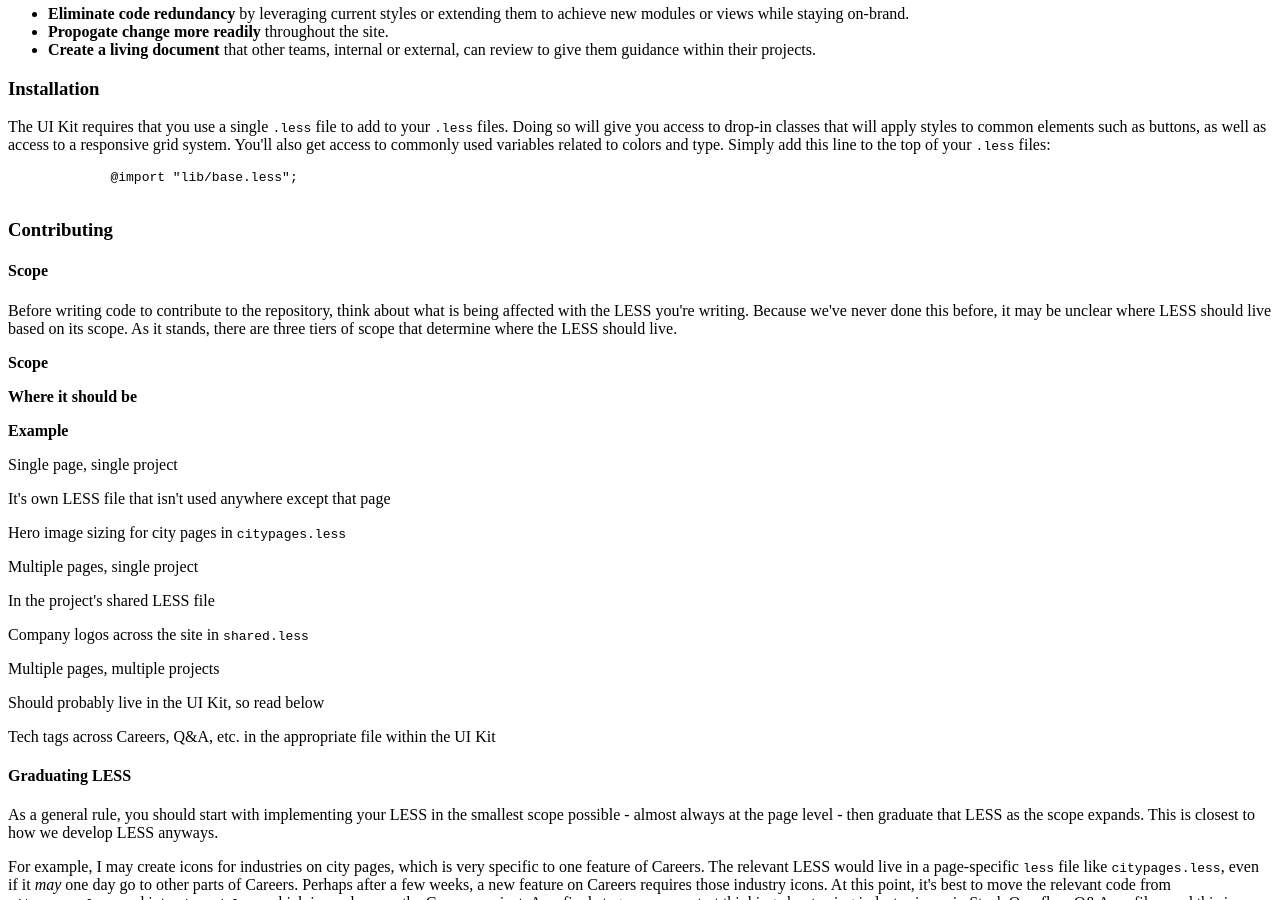
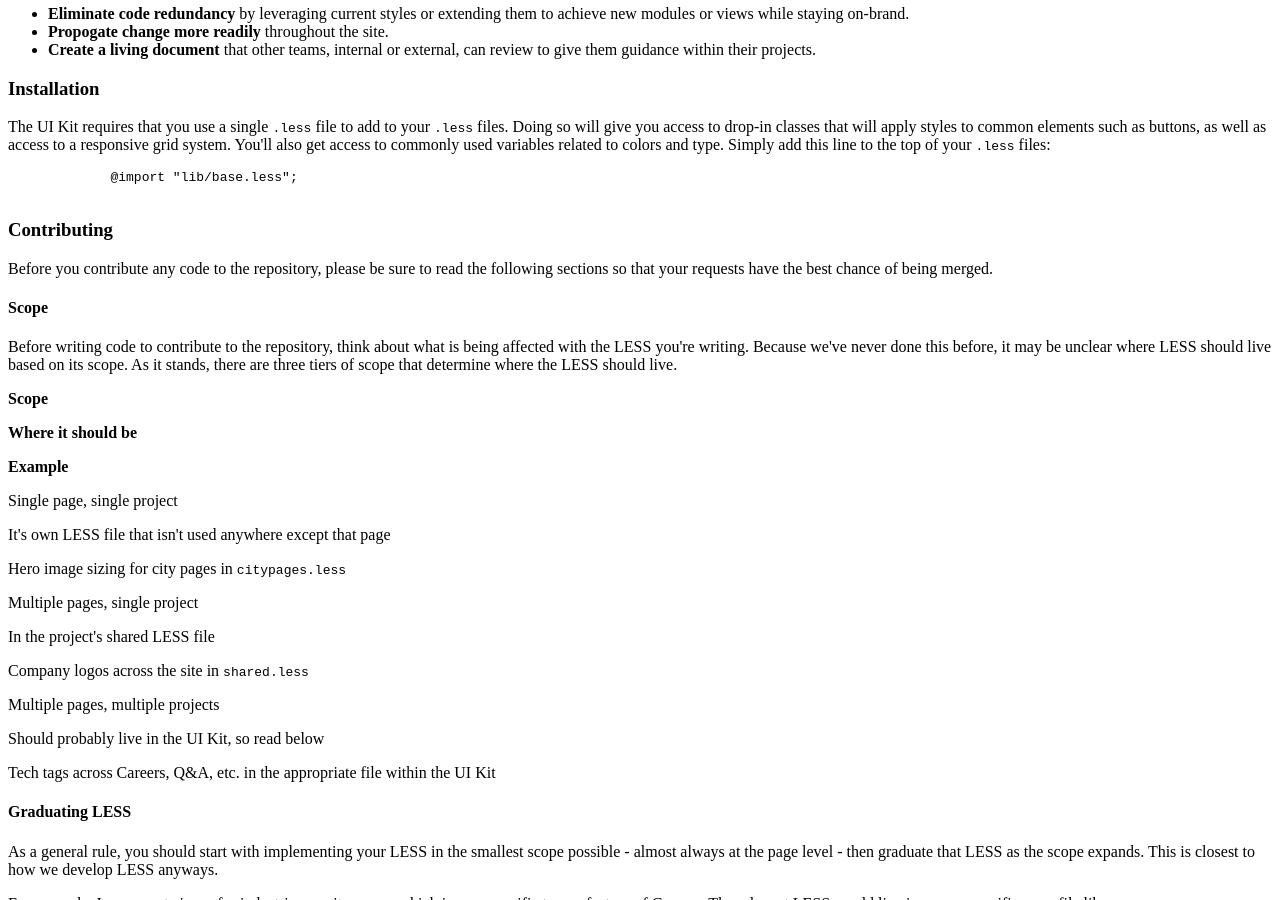
Before and after one commit to AlexxNica/jam, a Jekyll site: the page built from index.html, in a window 1280 px wide and 900 px high, scrolled down 1643 px. Built offline with Jekyll 4.4.1, drawn with Linux system fonts in a browser that asks for light colours; nearby versions of some CDN libraries.

Commit message:
Minor update on contributing section, testing

```diff
--- a/index.html
+++ b/index.html
@@ -35,6 +35,7 @@ id: home
 </section>
 <section id="lesscss-contributing">
     <h3>Contributing</h3>
+    <p>Before you contribute any code to the repository, please be sure to read the following sections so that your requests have the best chance of being merged.</p>
     <h4>Scope</h4>
     <p>Before writing code to contribute to the repository, think about what is being affected with the LESS you're writing. Because we've never done this before, it may be unclear where LESS should live based on its scope. As it stands, there are three tiers of scope that determine where the LESS should live.</p>
     <div class="contributing -grid">
```
